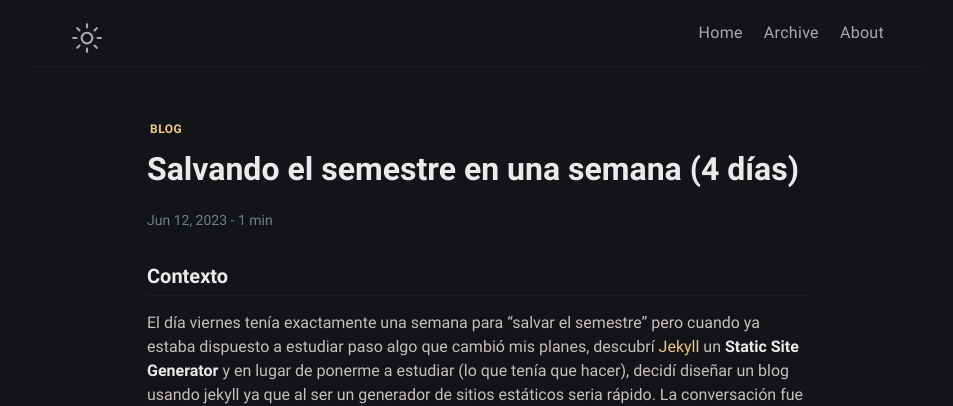
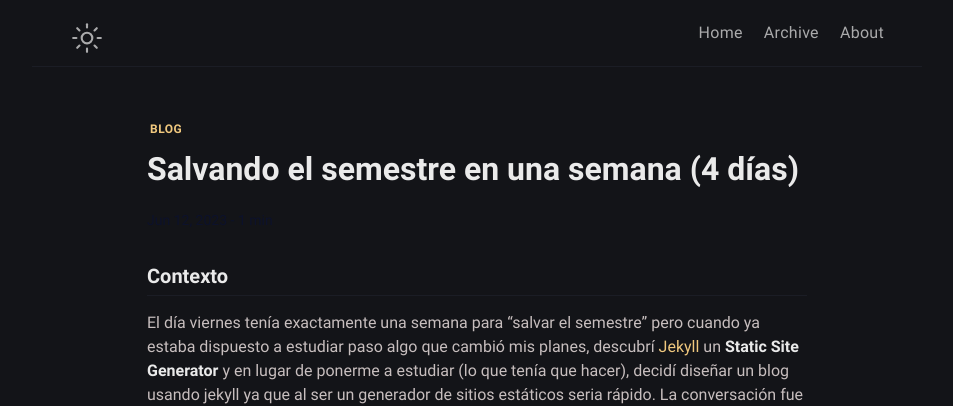
Before and after one commit to gadivalr/mess, a Jekyll site: the page built from _posts/2023-06-12-salvando-semestre.md, in a window 1280 px wide. Shown: the top 406 px of the page, without its empty margins (163-1116 px from the left). Built offline with Jekyll 4.4.1, drawn with Linux system fonts in a browser that asks for light colours; comment, search, counter and statistics services are not loaded.

Commit message:
Update _dark.scss

```diff
--- a/_sass/klise/_dark.scss
+++ b/_sass/klise/_dark.scss
@@ -76,7 +76,7 @@ body[data-theme="dark"] {
 
   // Post Meta
   .post-meta {
-    color: $dark-gray;
+
 
     time {
       &::after {
```
